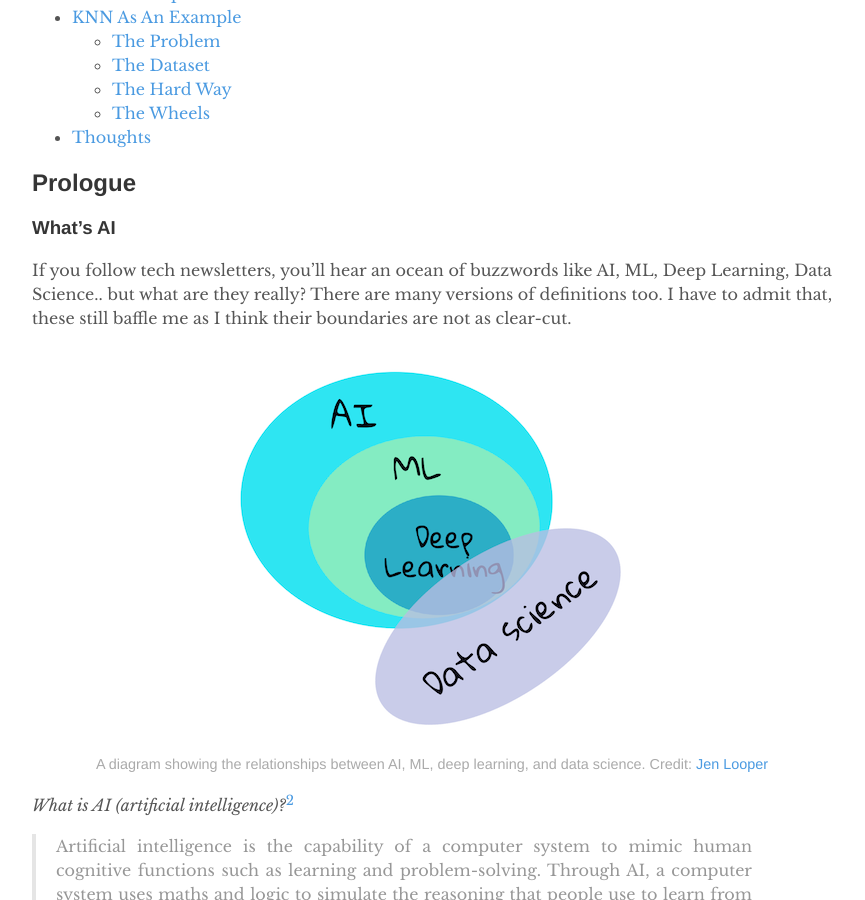
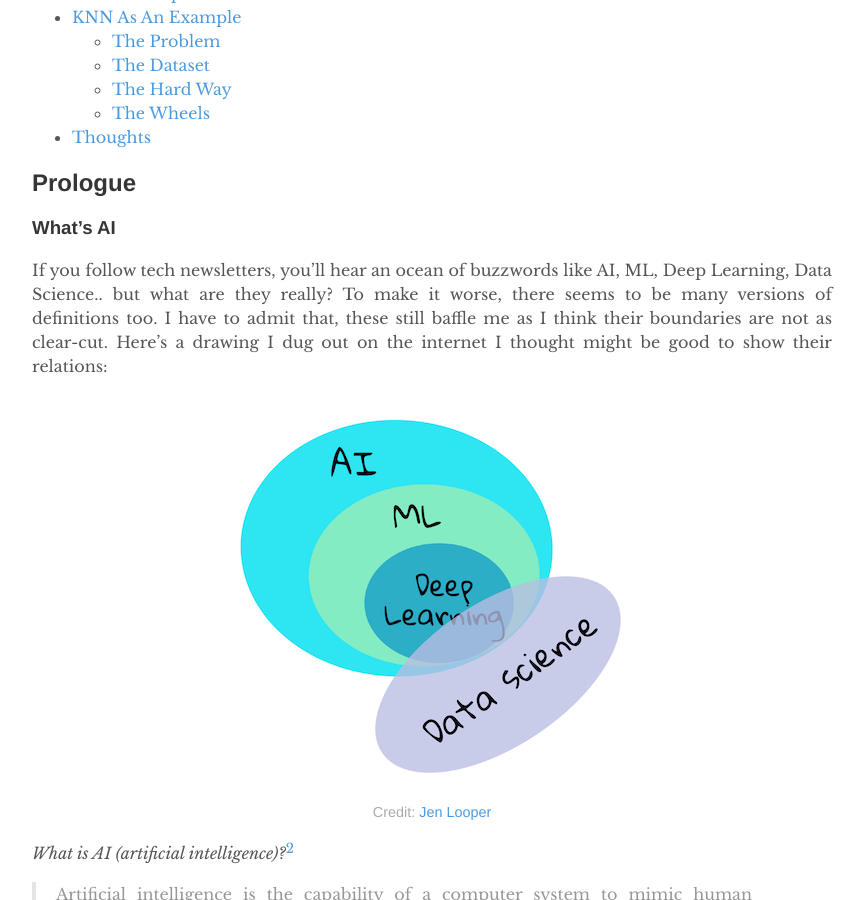
Before and after one commit to yuexiaofeng/yuexiaofeng.github.io, a Jekyll site: the page built from _posts/2022-03-26-ai-notes-knn.md, in a window 1280 px wide and 900 px high, scrolled down 1279 px. Shown: the whole window, without its empty margins (208-1073 px from the left). Built offline with Jekyll 4.4.1, drawn with Linux system fonts in a browser that asks for light colours; some of the changed text lies outside the part shown.

```diff
--- a/_posts/2022-03-26-ai-notes-knn.md
+++ b/_posts/2022-03-26-ai-notes-knn.md
@@ -35,10 +35,10 @@
 
 ### What's AI
 
-If you follow tech newsletters, you'll hear an ocean of buzzwords like AI, ML, Deep Learning, Data Science.. but what are they really? There are many versions of definitions too. I have to admit that, these still baffle me as I think their boundaries are not as clear-cut.
+If you follow tech newsletters, you'll hear an ocean of buzzwords like AI, ML, Deep Learning, Data Science.. but what are they really? To make it worse, there seems to be many versions of definitions too. I have to admit that, these still baffle me as I think their boundaries are not as clear-cut. Here's a drawing I dug out on the internet I thought might be good to show their relations:
 
 ![ai-ml-ds](../assets/images/20220326/ai-ml-ds.png)
-*A diagram showing the relationships between AI, ML, deep learning, and data science. Credit: [Jen Looper](https://twitter.com/jenlooper)*
+*Credit: [Jen Looper](https://twitter.com/jenlooper)*
 
 *What is AI (artificial intelligence)?*[^fn2]
 
@@ -92,7 +92,7 @@
 
 The list goes on!
 
-As a newly-minted gamer, I also enjoyed *Detroit: Become Human* and how the endings vary based on different life choices (don't you just wish you could just go back in time and retry a different choice?). I have yet to play through *Cyberpunk 2077* as I'm saving it for a longer vacation to binge (probably on a long weekend!). Aside from the games themed in androids and cyborgs, the NPCs (non-player character) are AI based too (I hated the zombies in *Last of Us* so much). It's also interesting to picture what if NPCs become sentient - a possibility discussed in the 2021 movie *Free Guy*.
+As a newly-minted gamer, I also enjoyed *Detroit: Become Human* and how the many endings vary based on different choices (don't you wish you could just go back in time and retry a different life choice too?). I have yet to play through *Cyberpunk 2077* as I'm saving it for a longer vacation to binge (probably on a long weekend!). Aside from the games themed in androids and cyborgs, the NPCs (non-player character) are AI based too (I hated the zombies in *Last of Us* so much). It's also interesting to picture what if NPCs become sentient - a possibility discussed in the 2021 movie *Free Guy*.
 
 As for engineers, whether not in this AI field specifically, I'd say it's much beneficial to know more about AI in general. Personally, I like how AI abstracts real-world problems via mathematical modeling and (lots of) trade-offs.
 
```
Also changed, not shown: other parts of _posts/2022-03-26-ai-notes-knn.md (+3 -3 lines).
